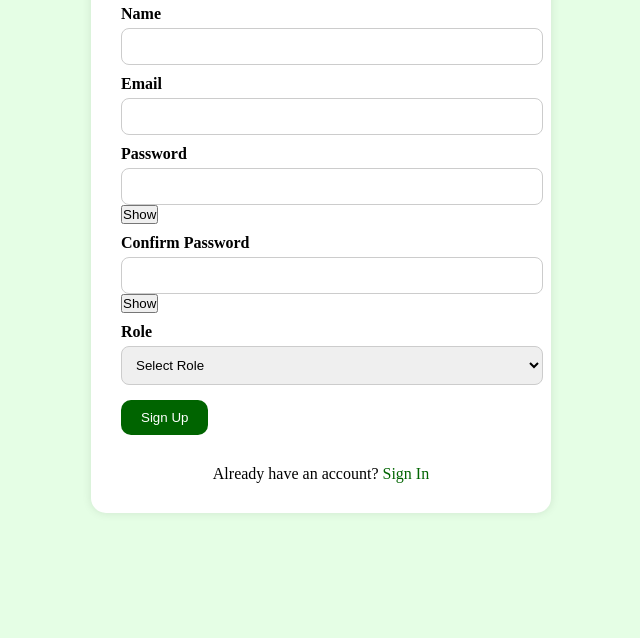
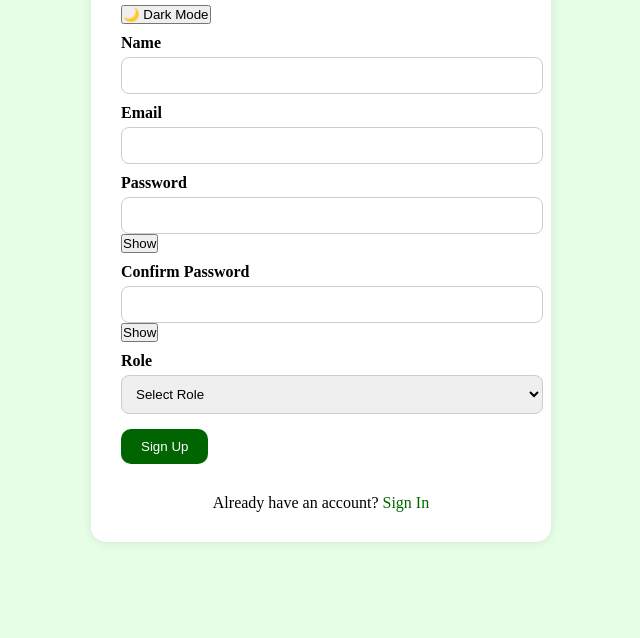
Before and after one commit to rousin2127/Waste-Wise, a plain HTML site: page signup.html in a window 1280 px wide. Shown: the part 162-800 px from the top of the page, without its empty margins (319-959 px from the left). Drawn offline with Linux system fonts and the light colour scheme.

Commit message:
Update signup.html
"Added password show/hide feature and dark mode toggle in signup and signin forms"

```diff
--- a/signup.html
+++ b/signup.html
@@ -10,6 +10,10 @@
 <body>
   <div class="form-container">
     <h1>Sign Up</h1>
+
+    <!-- Dark Mode Button -->
+    <button id="darkModeBtn" onclick="toggleDarkMode()">🌙 Dark Mode</button>
+
     <form id="signupForm">
       <label>Name</label>
       <input type="text" id="signupName" required>
```
